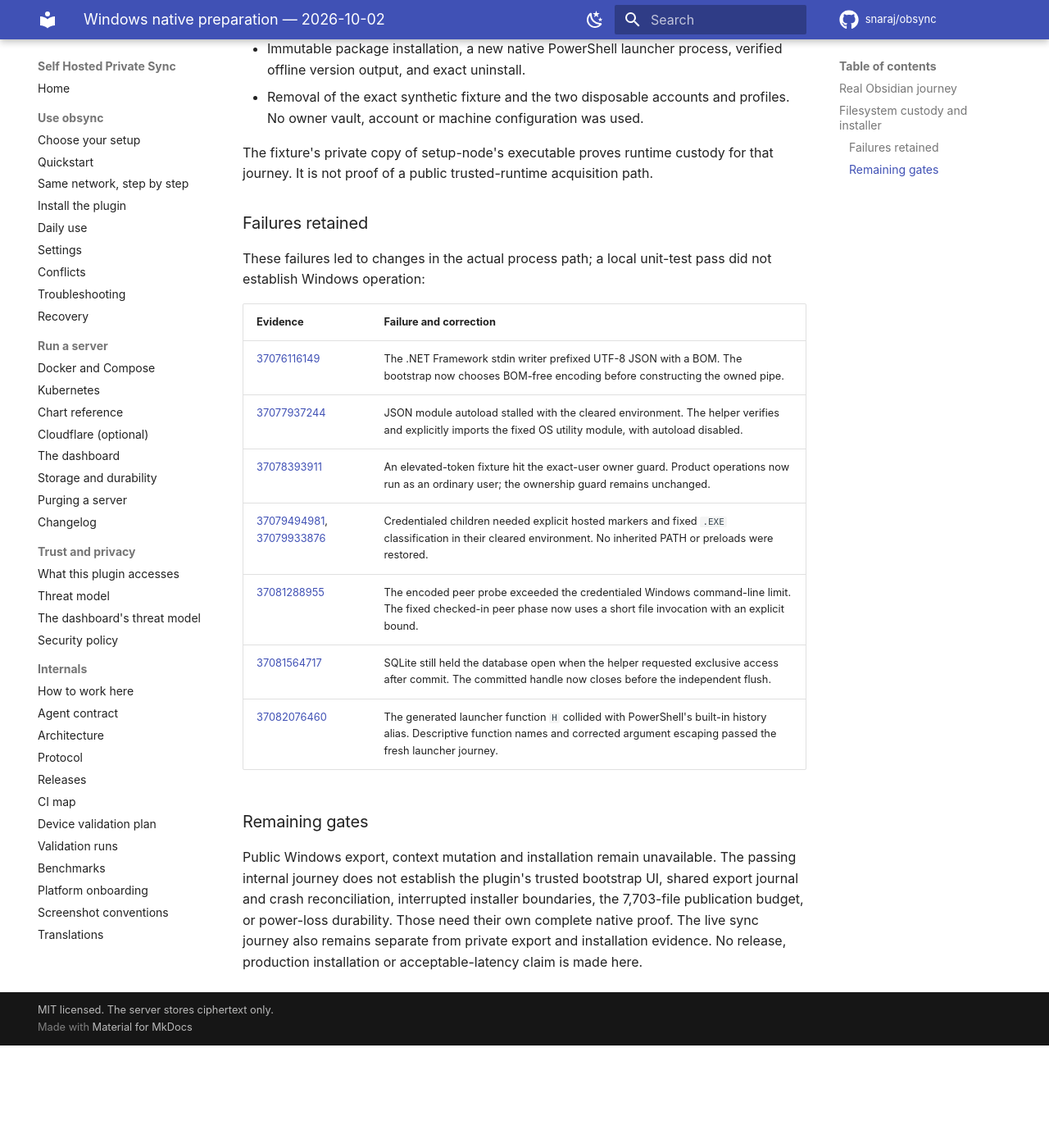
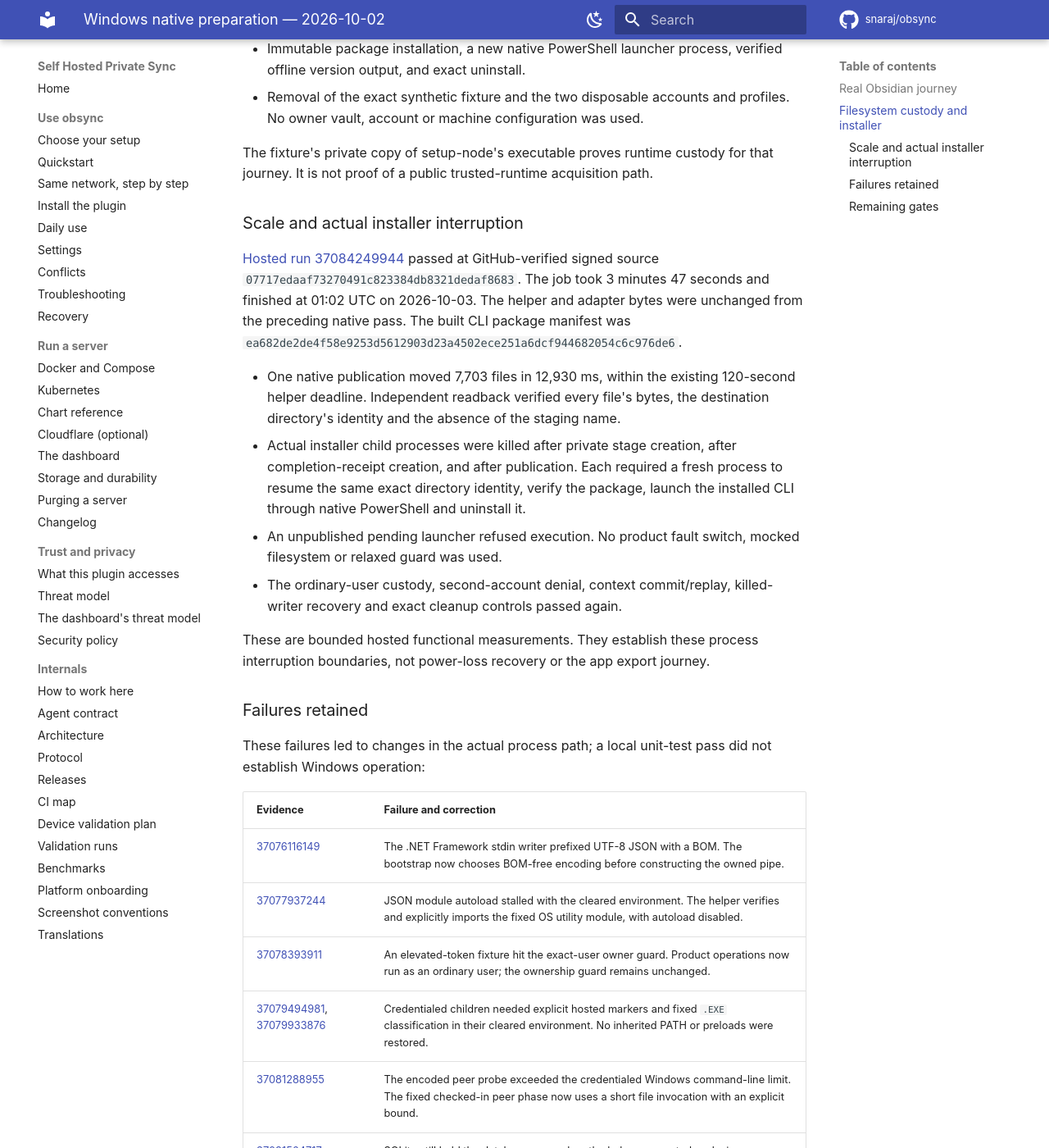
Before and after one commit to snaraj/obsync, an MkDocs documentation site: the page built from docs/validation-runs/2026-10-02-windows-native-preparation.md, in a window 1280 px wide and 1400 px high, scrolled down 1607 px. Shown: the whole window at 82% size. Built offline with MkDocs 1.6.1 and Material for MkDocs 9.7.7, drawn with Linux system fonts in a browser that asks for light colours; comment, search, counter and statistics services are not loaded; before the commit the page ends 2882 px from its top, so only the background shows below that; some of the changed text lies outside the part shown.

Commit message:
Add a bounded kernel-held Windows operation lease
Use the approved helper's managed exclusive file handle for operation locks.
Release it when the parent pipe closes, with cancellation and lifetime bounds.
Compress only the fixed verified helper source for command-line transport.
Exercise independent writer exclusion and actual parent-process kill recovery.

Record the native bulk and installer interruption evidence and Microsoft's
applicable same-volume write-through publication contract. Product guards stay
closed pending the shared export transaction and app integration.

- GPT-6

```diff
--- a/docs/validation-runs/2026-10-02-windows-native-preparation.md
+++ b/docs/validation-runs/2026-10-02-windows-native-preparation.md
@@ -63,6 +63,30 @@
 The fixture's private copy of setup-node's executable proves runtime custody
 for that journey. It is not proof of a public trusted-runtime acquisition path.
 
+### Scale and actual installer interruption
+
+[Hosted run 37084249944](https://github.com/snaraj/obsync/actions/runs/37084249944)
+passed at GitHub-verified signed source
+`07717edaaf73270491c823384db8321dedaf8683`. The job took 3 minutes 47 seconds
+and finished at 01:02 UTC on 2026-10-03. The helper and adapter bytes were
+unchanged from the preceding native pass. The built CLI package manifest was
+`ea682de2de4f58e9253d5612903d23a4502ece251a6dcf944682054c6c976de6`.
+
+- One native publication moved 7,703 files in 12,930 ms, within the existing
+  120-second helper deadline. Independent readback verified every file's bytes,
+  the destination directory's identity and the absence of the staging name.
+- Actual installer child processes were killed after private stage creation,
+  after completion-receipt creation, and after publication. Each required a
+  fresh process to resume the same exact directory identity, verify the package,
+  launch the installed CLI through native PowerShell and uninstall it.
+- An unpublished pending launcher refused execution. No product fault switch,
+  mocked filesystem or relaxed guard was used.
+- The ordinary-user custody, second-account denial, context commit/replay,
+  killed-writer recovery and exact cleanup controls passed again.
+
+These are bounded hosted functional measurements. They establish these process
+interruption boundaries, not power-loss recovery or the app export journey.
+
 ### Failures retained
 
 These failures led to changes in the actual process path; a local unit-test
@@ -82,8 +106,11 @@
 
 Public Windows export, context mutation and installation remain unavailable.
 The passing internal journey does not establish the plugin's trusted bootstrap
-UI, shared export journal and crash reconciliation, interrupted installer
-boundaries, the 7,703-file publication budget, or power-loss durability.
-Those need their own complete native proof. The live sync journey also remains
+UI, shared export journal and crash reconciliation, or custody denial for every
+credential-bearing entry. Those need their own complete native proof.
+The publication primitive uses Microsoft's documented same-volume write-through
+move and explicit file flushing. Physical power-loss behavior is untested; a
+new VM experiment is not an additional prerequisite to the API-level contract.
+The live sync journey also remains
 separate from private export and installation evidence. No release, production
 installation or acceptable-latency claim is made here.
```
Also changed, not shown: docs/design/cli-windows-filesystem.md (+11 -9 lines), docs/design/windows-filesystem.md (+23 -10 lines), 5 other files.
